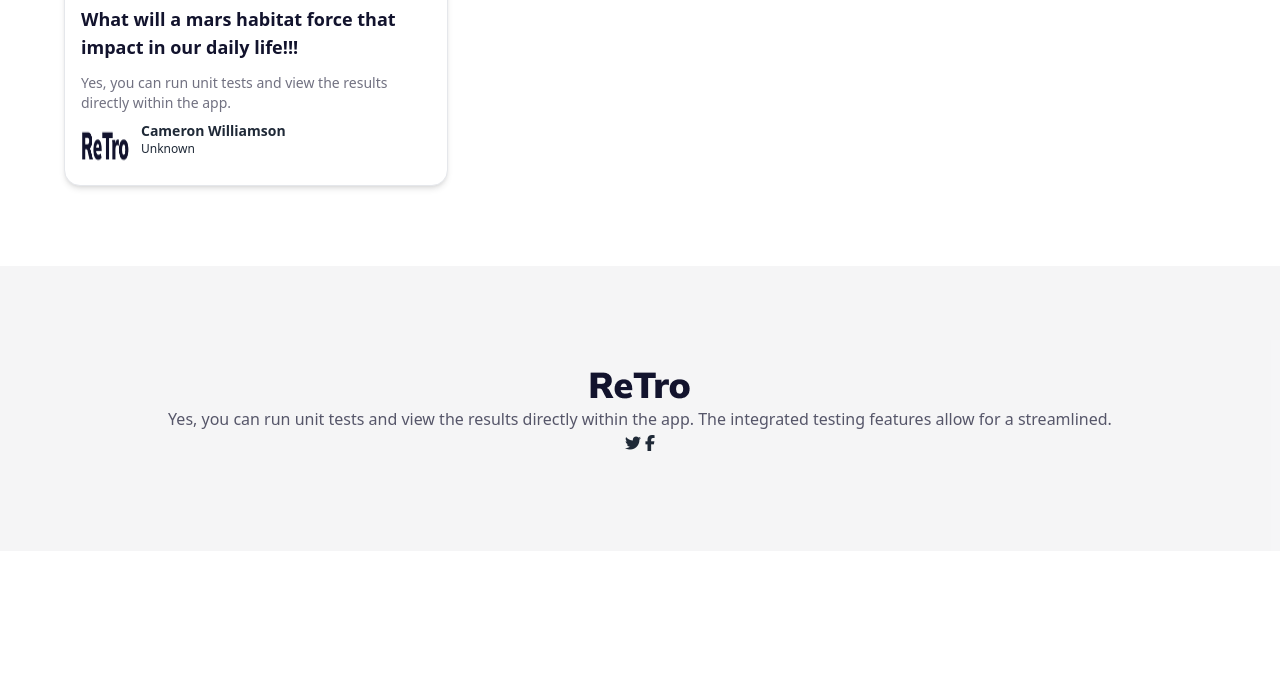
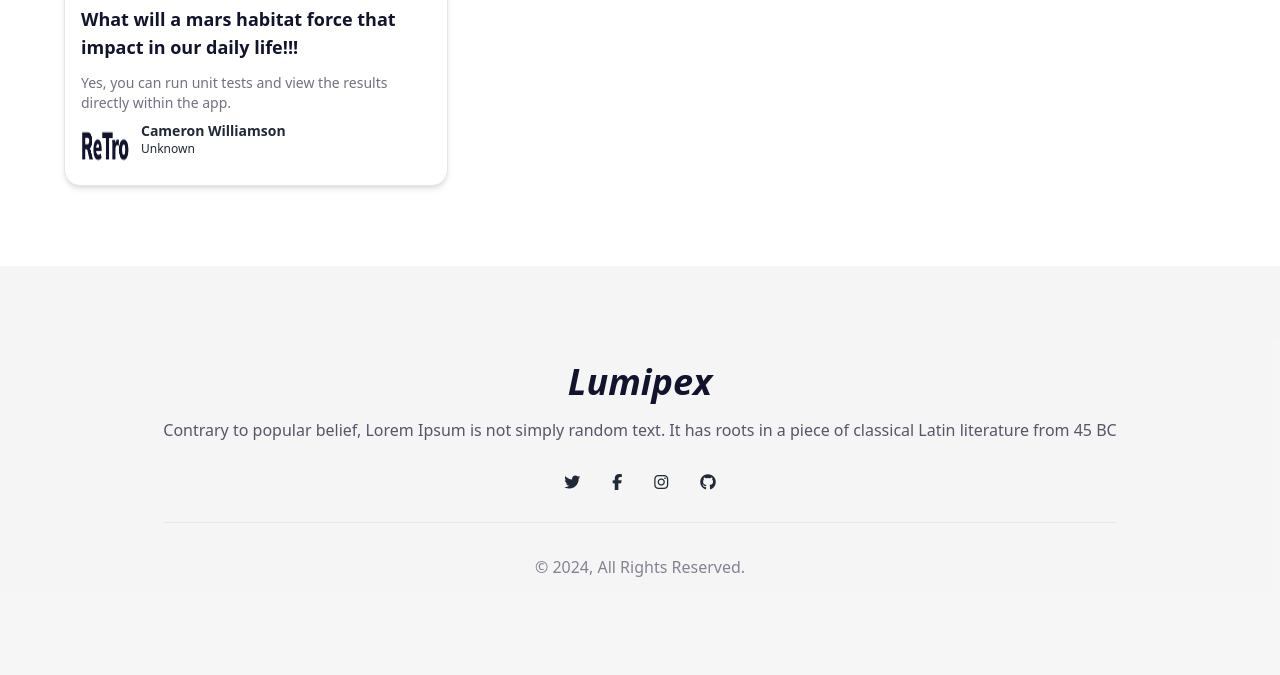
Before and after one commit to Abrarulctg/lumipex-forum, a plain HTML site: page index.html in a window 1280 px wide. Shown: the part 2455-3130 px from the top of the page. Before the commit the page ends 3006 px from the top, so only its background shows below. Drawn offline with nearby package versions, Linux system fonts and the light colour scheme.

Commit message:
finished design part

```diff
--- a/index.html
+++ b/index.html
@@ -266,7 +266,7 @@
 
 
         <!-- Latest Post Section -->
-        <section>
+        <section class="">
             <!-- section title -->
             <div class="text-center mt-[100px]">
                 <h1 class="text-[40px] font-extrabold text-[#12132D]">Latest Posts</h1>
@@ -276,8 +276,8 @@
                     The integrated testing features allow for a streamlined.</p>
             </div>
             <!-- Latest Post Container -->
-            <div id="latest-post-container" class="grid grid-cols-1 md:grid-cols-2 lg:grid-cols-3 gap-6">
-                <div class=" card card-compact w-96 bg-base-100 border shadow-md">
+            <div id="latest-post-container" class="grid grid-cols-1 md:grid-cols-2 lg:grid-cols-3 gap-6 justify-center">
+                <div class="card card-compact w-96 bg-base-100 border shadow-md">
                     <figure><img src="https://daisyui.com/images/stock/photo-1606107557195-0e29a4b5b4aa.jpg"
                             alt="Shoes" />
                     </figure>
@@ -308,17 +308,20 @@
         <div class="flex justify-items-center">
             <div class="max-w-6xl mx-auto py-24 text-center">
                 <div class="flex justify-center">
-                    <img class="text-center" src="./images/logo.png" alt="">
+                    <h1 class="text-4xl font-extrabold italic mb-4 text-[#12132d]">Lumipex</h1>
                 </div>
-                <p class="text-[#12132db3]">Yes, you can run unit tests and view the results directly within the app.
-                    The
-                    integrated testing features allow for a streamlined.
+                <p class="text-[#12132db3]">Contrary to popular belief, Lorem Ipsum is not simply random text. It has
+                    roots in a piece of classical Latin literature from 45 BC
                 </p>
                 <!-- social icon container -->
-                <div>
+                <div class="flex justify-center my-8 gap-8">
                     <i class="fa-brands fa-twitter"></i>
                     <i class="fa-brands fa-facebook-f"></i>
+                    <i class="fa-brands fa-instagram"></i>
+                    <i class="fa-brands fa-github"></i>
                 </div>
+                <hr>
+                <p class="text-[#12132d80] mt-8">&copy 2024, All Rights Reserved.</p>
             </div>
         </div>
     </footer>
```
